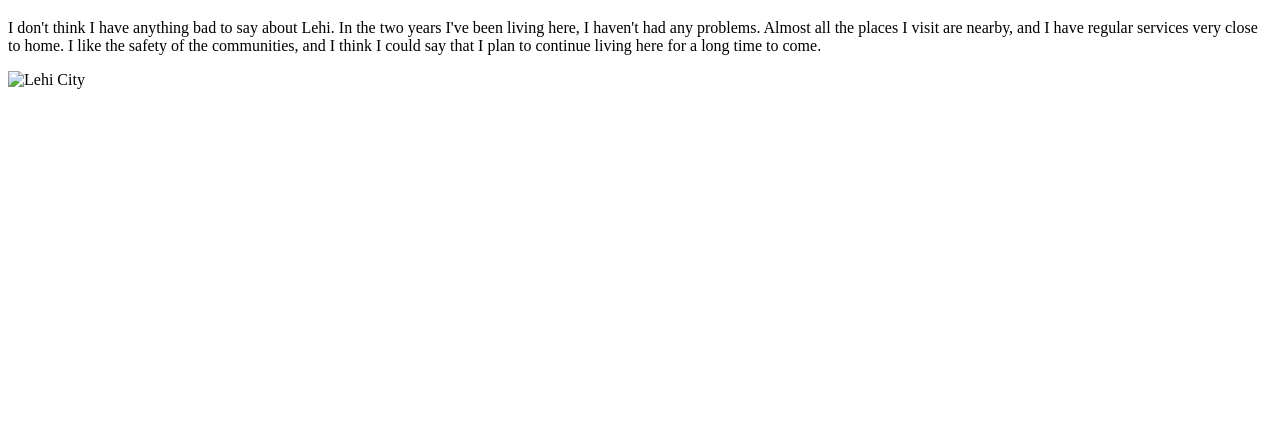
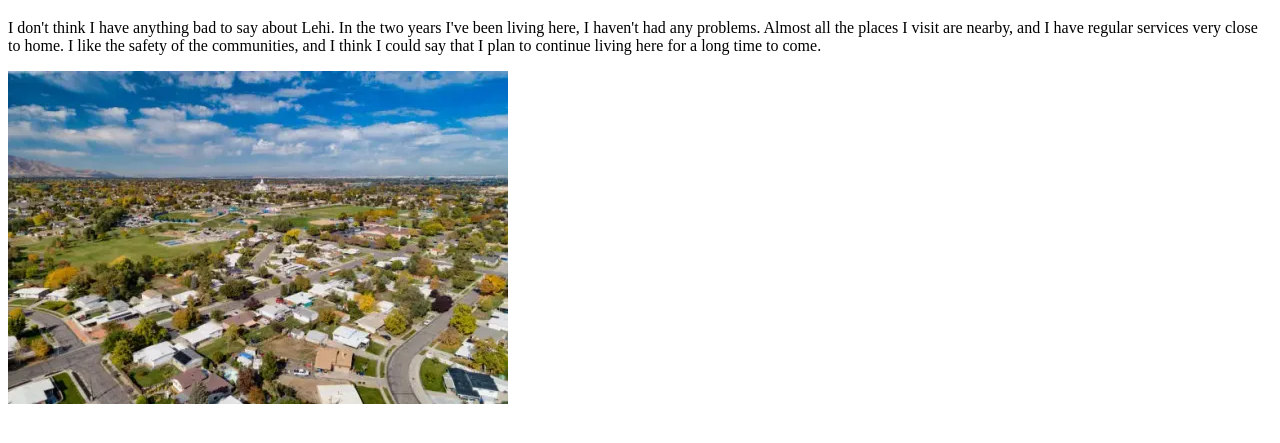
Before and after one commit to JesusqV/wdd130, a plain HTML site: page week01/favorite-city.html in a window 1280 px wide. Shown: the part 61-504 px from the top of the page. Drawn offline with Linux system fonts and the light colour scheme.

Commit message:
adding another photo, the first one for some reason didnt work

```diff
--- a/week01/favorite-city.html
+++ b/week01/favorite-city.html
@@ -14,7 +14,7 @@
         the
         safety of the communities, and I think I could say that I plan to continue living here for a long time to come.
     </p>
-    <img src="/week01/images/Lehi-comunitites.webp" alt="Lehi City">
+    <img src="/week01/images/lehi-city.jpg" alt="Lehi City">
 </body>
 
 </html>
```
Also changed, not shown: week01/images/lehi-city.jpg (added).
